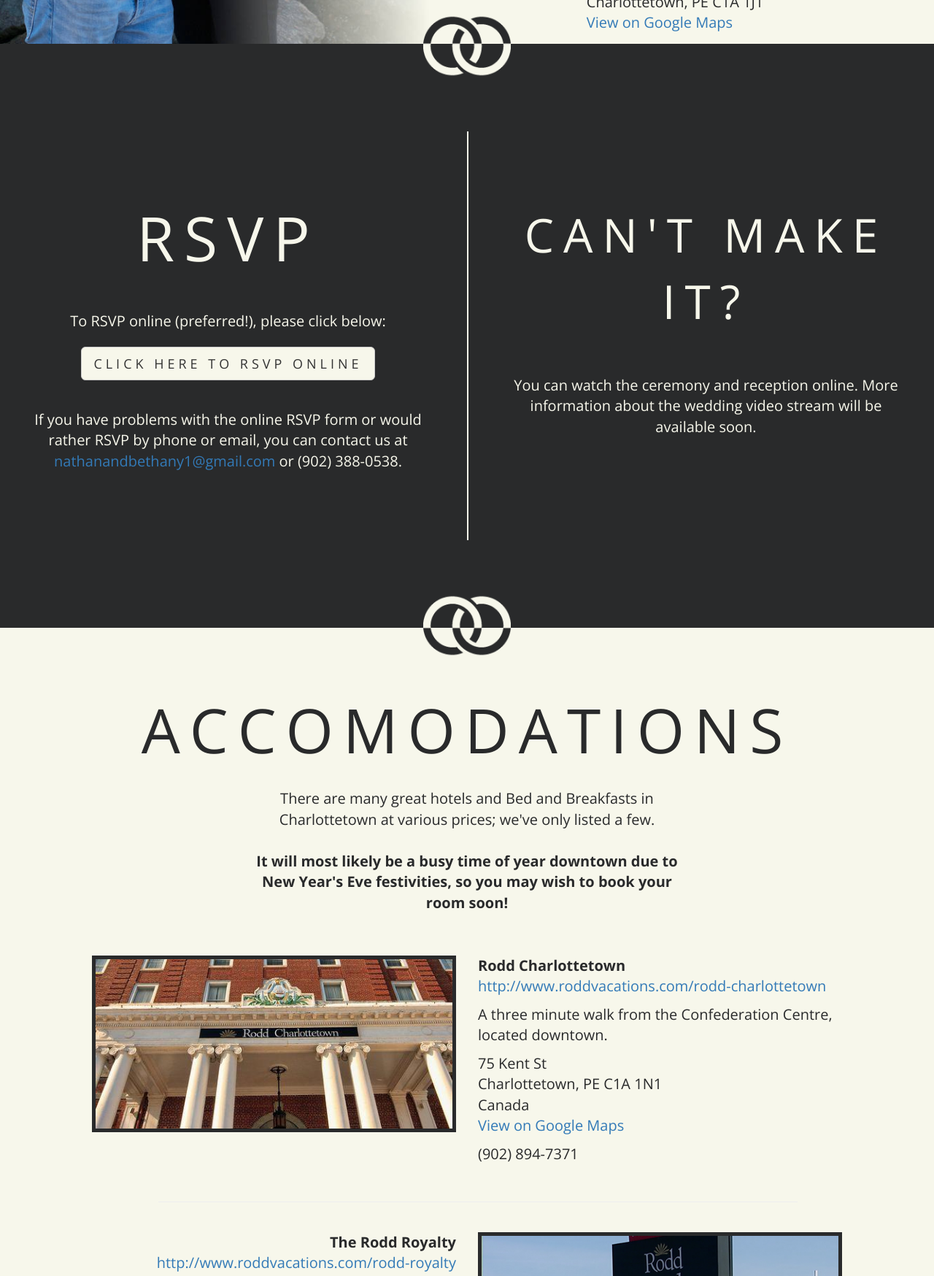
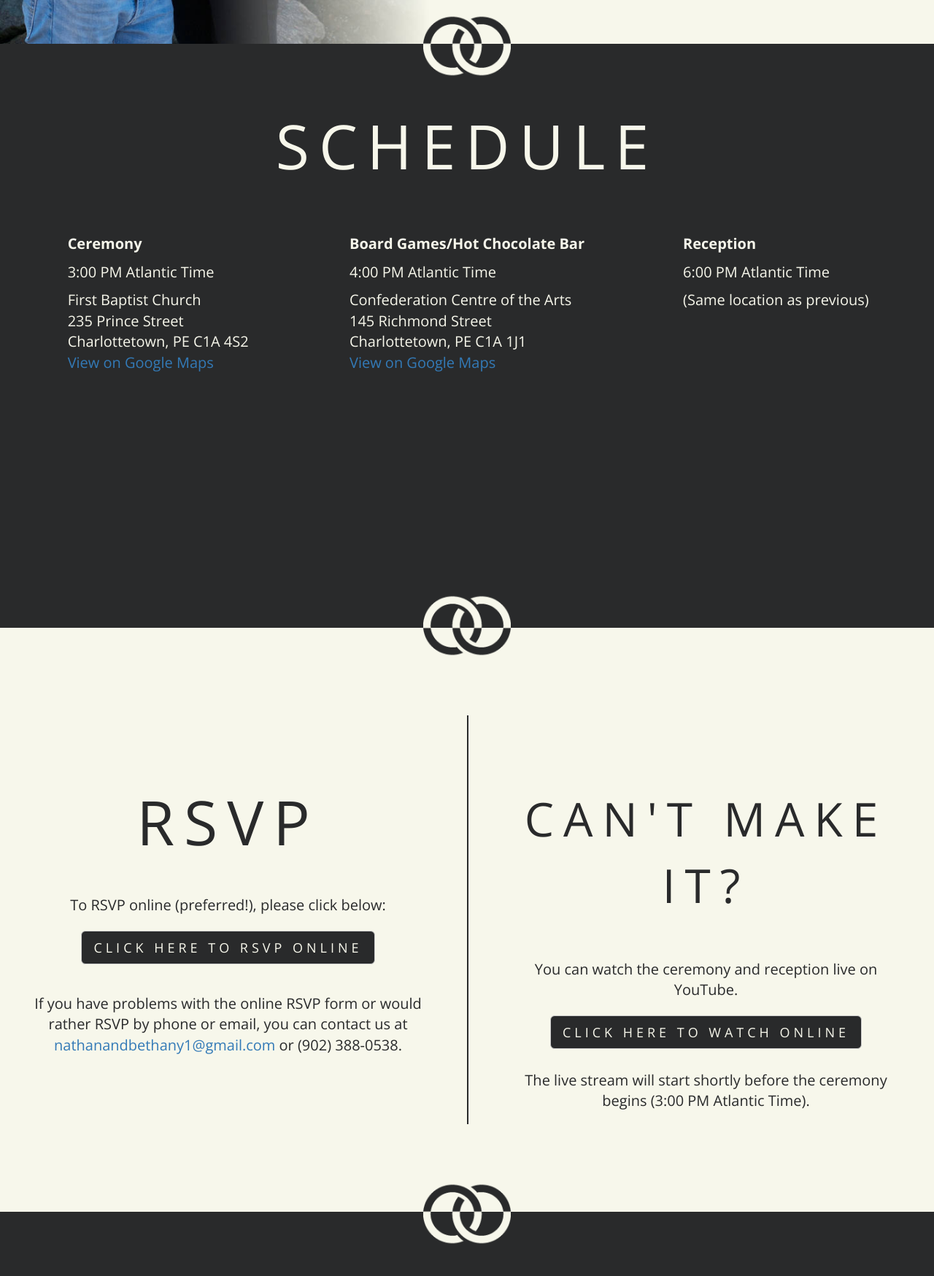
Before and after one commit to nfriend/wedding-website, a website: page index.html in a window 1280 px wide. Shown: the part 1540-3288 px from the top of the page at 73% size. Drawn offline with nearby package versions, Linux system fonts and the light colour scheme.

Commit message:
updated to include schedule page

```diff
--- a/index.html
+++ b/index.html
@@ -30,9 +30,10 @@
             <div class="are-getting-married">...ARE GETTING MARRIED!</div>
             <div class="when-where-container">
                 <div class="column column-1">When:</div>
-                <div class="column column-2">New Year's Eve<br />December 31, 2016<br />3:00 PM (Atlantic Time)<br /><span id="days-until"></span></div>
+                <div class="column column-2">New Year's Eve<br />December 31, 2016<br /><span id="days-until"></span></div>
                 <div class="column column-1">Where:</div>
-                <div class="column column-2">
+                <div class="column column-2">Charlottetown, PEI, Canada</div>
+                <!--<div class="column column-2">
                     <b style="display: block;">Ceremony</b> First Baptist Church<br /> 235 Prince Street<br /> Charlottetown,
                     PE C1A 4S2<br />
                     <a target="_blank" href="https://goo.gl/maps/pyojd31rLsn">View on Google Maps</a><br />
@@ -43,13 +44,43 @@
                     <br />
                     <br />
                     <br />
-                </div>
+                </div>-->
             </div>
         </div>
         <img class="baethany hidden-xs hidden-portrait" src="assets/baethany.jpg" />
         <img class="rings inverted" src="assets/rings-inverted.png" />
     </div>
-    <div class="section dark" id="rsvp">
+    <div class="section dark unrestricted-height" id="schedule">
+        <div class="schedule">
+            <div class="schedule-title">SCHE<br class="visible-xs" />DULE</div>
+            <div class="row schedule-info">
+                <div class="col-sm-4">
+                    <div class="schedule-container">
+                        <p><strong>Ceremony</strong></p>
+                        <p>3:00 PM Atlantic Time</p> First Baptist Church<br /> 235 Prince Street<br /> Charlottetown, PE C1A 4S2<br />
+                        <a target="_blank" href="https://goo.gl/maps/pyojd31rLsn">View on Google Maps</a><br />
+                    </div>
+                </div>
+                <div class="col-sm-4">
+                    <div class="schedule-container">
+                        <p><strong>Board Games/Hot Chocolate Bar</strong></p>
+                        <p>4:00 PM Atlantic Time</p> Confederation Centre of the Arts<br /> 145 Richmond Street<br /> Charlottetown, PE
+                        C1A 1J1<br />
+                        <a target="_blank" href="https://goo.gl/maps/eM1P1kKiQu42">View on Google Maps</a><br />
+                    </div>
+                </div>
+                <div class="col-sm-4">
+                    <div class="schedule-container">
+                        <p><strong>Reception</strong></p>
+                        <p>6:00 PM Atlantic Time</p>
+                        (Same location as previous)
+                    </div>
+                </div>
+            </div>
+        </div>
+        <img class="rings" src="assets/rings.png" />
+    </div>
+    <div class="section" id="rsvp">
         <div class="row hidden-xs hidden-sm">
             <div class="col-md-6 rsvp">
                 <div class="rsvp-title">RSVP</div>
@@ -64,8 +95,11 @@
             <div class="rsvp-divider-horizontal hidden-md hidden-lg"></div>
             <div class="col-md-6 streaming-info">
                 <div style="padding-left: 40px; padding-right: 40px;" class="streaming-info-title">CAN'T MAKE IT?</div>
-                <div style="padding: 40px; padding-top: 0;">You can watch the ceremony and reception online. More information about the wedding video stream will be
-                    available soon.</div>
+                <div style="padding: 40px; padding-top: 0;">
+                    You can watch the ceremony and reception live on YouTube. <br />
+                    <a target="_blank" class="btn btn-lg btn-default youtube-button" href="https://youtu.be/GHZ_637s5VQ">CLICK HERE TO WATCH ONLINE</a><br /><br />
+                    The live stream will start shortly before the ceremony begins (3:00 PM Atlantic Time).
+                </div>
             </div>
         </div>
         <div class="rsvp-divider hidden-xs hidden-sm"></div>
@@ -87,9 +121,9 @@
                 </div>
             </div>
         </div>
-        <img class="rings" src="assets/rings.png" />
+        <img class="rings inverted" src="assets/rings-inverted.png" />
     </div>
-    <div class="section unrestricted-height" id="accomodations">
+    <div class="section dark unrestricted-height" id="accomodations">
         <div class="accomodations">
             <div class="accomodations-title">ACCOMO<br class="visible-xs" />DATIONS</div>
             <div class="accomodations-info">
@@ -150,9 +184,9 @@
                 </div>
             </div>
         </div>
-        <img class="rings inverted" src="assets/rings-inverted.png" />
+        <img class="rings" src="assets/rings.png" />
     </div>
-    <div class="section dark unrestricted-height" id="travel">
+    <div class="section unrestricted-height" id="travel">
         <div class="travel">
             <div class="travel-title">TRAVEL</div>
             <div class="travel-info">
@@ -192,9 +226,9 @@
                 </div>
             </div>
         </div>
-        <img class="rings" src="assets/rings.png" />
+        <img class="rings inverted" src="assets/rings-inverted.png" />
     </div>
-    <div class="section unrestricted-height" id="things-to-do">
+    <div class="section dark unrestricted-height" id="things-to-do">
         <div class="things-to-do">
             <div class="things-to-do-title">THINGS TO DO</div>
             <div class="things-to-do-info">
@@ -288,9 +322,9 @@
                 </div>
             </div>
         </div>
-        <img class="rings inverted" src="assets/rings-inverted.png" />
+        <img class="rings" src="assets/rings.png" />
     </div>
-    <div class="section dark" id="registry">
+    <div class="section" id="registry">
         <div class="registry">
             <div class="registry-title">REGISTRY</div>
             <div class="registry-info">
@@ -299,14 +333,14 @@
                 <p>Please let us know if you have any problems accessing the registry!</p>
             </div>
         </div>
-        <img class="rings" src="assets/rings.png" />
+        <img class="rings inverted" src="assets/rings-inverted.png" />
     </div>
-    <div class="section" id="photos">
+    <div class="section dark" id="photos">
         <div class="photos">
             <div class="photos-title">#MARRY<br class="visible-xs" />YOUR<br class="extra-big-only" />BETH<br class="visible-xs" />FRIEND</div>
             <div class="photos-info">
                 Tag any photos you take during the event with the hashtag <a target="_blank" href="https://www.instagram.com/explore/tags/marryyourbethfriend/">#marryyourbethfriend</a>.
-                Feel free to add any additional hashtags that combine our names in a punny way.  Just a few examples for inspiration:
+                Feel free to add any additional hashtags that combine our names in a punny way. Just a few examples for inspiration:
                 <a target="_blank" href="https://www.instagram.com/explore/tags/bethfriendsforever/">#bethfriendsforever</a>,
                 <a target="_blank" href="https://www.instagram.com/explore/tags/friendkippisforever/">#friendkippisforever</a>,
                 <a target="_blank" href="https://www.instagram.com/explore/tags/friendrequestaccepted/">#friendrequestaccepted</a><br
--- a/styles/wedding-website.scss
+++ b/styles/wedding-website.scss
@@ -121,8 +121,38 @@ body, html {
         }
     }
 
+    .schedule {
+        color: $light;
+        padding: 20px;
+        padding-top: 80px;
+        padding-bottom: 100px;
+        width: 100vw;
+        text-align: center;
+        font-weight: 300;
+
+        .schedule-title {
+            font-size: 84px;
+            font-weight: 300;
+            letter-spacing: 13px;
+            margin-bottom: 60px;
+        }
+
+        .schedule-info {
+            font-size: 20px;
+            text-align: center;
+
+            .schedule-container {
+                display: inline-block;
+                margin: auto;
+                position: relative;
+                text-align: left;
+                margin-bottom: 20px;
+            }
+        }
+    }
+
     .rsvp {
-        color: $light;
+        color: $dark;
         text-align: center;
         font-size: 20px;
         top: 50vh;
@@ -131,8 +161,8 @@ body, html {
         .rsvp-title {
             font-size: 84px;
             letter-spacing: 13px;
+            margin-top: 30px;
             font-weight: 300;
-            margin-top: 30px;
         }
 
         .rsvp-info {
@@ -141,10 +171,11 @@ body, html {
             .rsvp-button {
                 letter-spacing: 5px;
                 margin-top: 20px;
-                background: $light;
+                background: $dark;
+                color: $light;
 
                 &:hover {
-                    background: #e6e6e6;
+                    background: lighten($dark, 10%);
                 }
             }
         }
@@ -153,14 +184,14 @@ body, html {
     .rsvp-divider {
         position: absolute;
         left: 50vw;
-        border-right: 2px solid $light;
+        border-right: 2px solid $dark;
         height: 70vh;
         top: 15vh;
         width: 0;
     }
 
     .rsvp-divider-horizontal {
-        border-bottom: 2px solid $light;
+        border-bottom: 2px solid $dark;
         width: 70vw;
         margin-left: 15vw;
         margin-top: 20px;
@@ -168,7 +199,7 @@ body, html {
     }
 
     .streaming-info {
-        color: $light;
+        color: $dark;
         text-align: center;
         font-size: 20px;
         top: 50vh;
@@ -181,20 +212,31 @@ body, html {
             margin-top: 40px;
             margin-bottom: 55px;
         }
+
+        .youtube-button {
+            letter-spacing: 5px;
+            margin-top: 20px;
+            background: $dark;
+            color: $light;
+
+            &:hover {
+                background: lighten($dark, 10%);
+            }
+        }
     }
 
     .registry {
         position: absolute;
-        color: $light;
+        color: $dark;
         top: 50vh;
         width: 100vw;
         text-align: center;
         margin-top: -200px;
-        font-weight: 300;
 
         .registry-title {
             font-size: 84px;
             letter-spacing: 13px;
+            font-weight: 300;
         }
 
         .registry-info {
@@ -208,22 +250,23 @@ body, html {
             letter-spacing: 5px;
             white-space: normal;
             max-width: 90%;
-            background: $light;
-            color: $dark;
+            background: $dark;
+            color: $light;
 
             &:hover {
-                background: #ddd;
+                background: lighten($dark, 10%);
             }
         }
     }
 
     .accomodations {
-        color: $dark;
+        color: $light;
         padding: 20px;
         padding-top: 80px;
         padding-bottom: 100px;
         width: 100vw;
         text-align: center;
+        font-weight: 300;
 
         .accomodations-title {
             font-size: 84px;
@@ -238,7 +281,7 @@ body, html {
         }
 
         .accomodation-image {
-            border: 5px solid $dark;
+            border: 5px solid $light;
             display: inline-block;
             margin-bottom: 20px;
         }
@@ -250,7 +293,7 @@ body, html {
     }
 
     .travel {
-        color: $light;
+        color: $dark;
         padding: 20px;
         padding-top: 80px;
         padding-bottom: 100px;
@@ -266,11 +309,10 @@ body, html {
 
         .travel-info {
             font-size: 20px;
-            font-weight: 300;
         }
 
         .travel-image {
-            border: 5px solid $light;
+            border: 5px solid $dark;
             display: inline-block;
             margin-bottom: 20px;
         }
@@ -279,12 +321,12 @@ body, html {
             margin-top: 40px;
             margin-bottom: 40px;
 
-            border-color: $light;
+            border-color: $dark;
         }
     }
 
     .things-to-do {
-        color: $dark;
+        color: $light;
         padding: 20px;
         padding-top: 80px;
         padding-bottom: 100px;
@@ -300,11 +342,12 @@ body, html {
 
         .things-to-do-info {
             font-size: 20px;
+            font-weight: 300;
         }
     }
 
     .photos {
-        color: $dark;
+        color: $light;
         padding: 20px;
         padding-top: 80px;
         padding-bottom: 100px;
@@ -319,6 +362,7 @@ body, html {
 
         .photos-info {
             font-size: 20px;
+            font-weight: 300;
         }
     }
 }
```
Also changed, not shown: styles/wedding-website.css.
